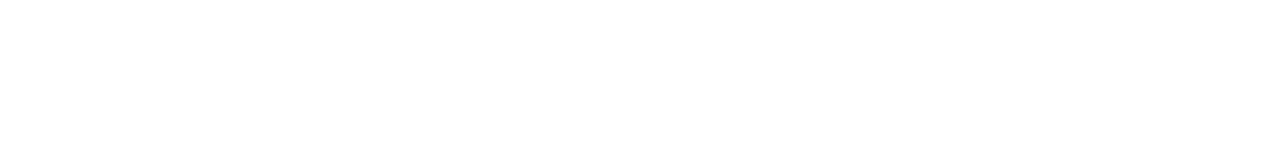
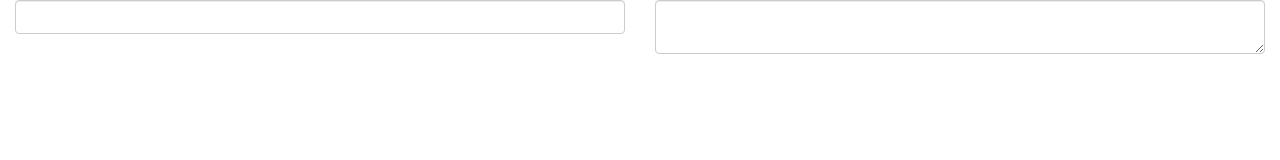
Before and after one commit to jiroshimaya/SoramimicMini, a plain HTML site: page index.html in a window 1280 px wide. Drawn offline with nearby package versions, Linux system fonts and the light colour scheme.

Commit message:
textarea追加

```diff
--- a/index.html
+++ b/index.html
@@ -9,5 +9,16 @@
 <script src="https://maxcdn.bootstrapcdn.com/bootstrap/3.3.7/js/bootstrap.min.js"></script>
 </head>
 <body>
+	<div class="container-fluid">
+		<div class="row">
+			<div class="col-xs-12 col-sm-6">
+				<input type = "text" class="form-control">
+			</div>
+			<div class="col-xs-12 col-sm-6">
+				<textarea class="form-control"></textarea>
+			</div>
+		</div>
+	</div>
+
 </body>
 </html>
```
